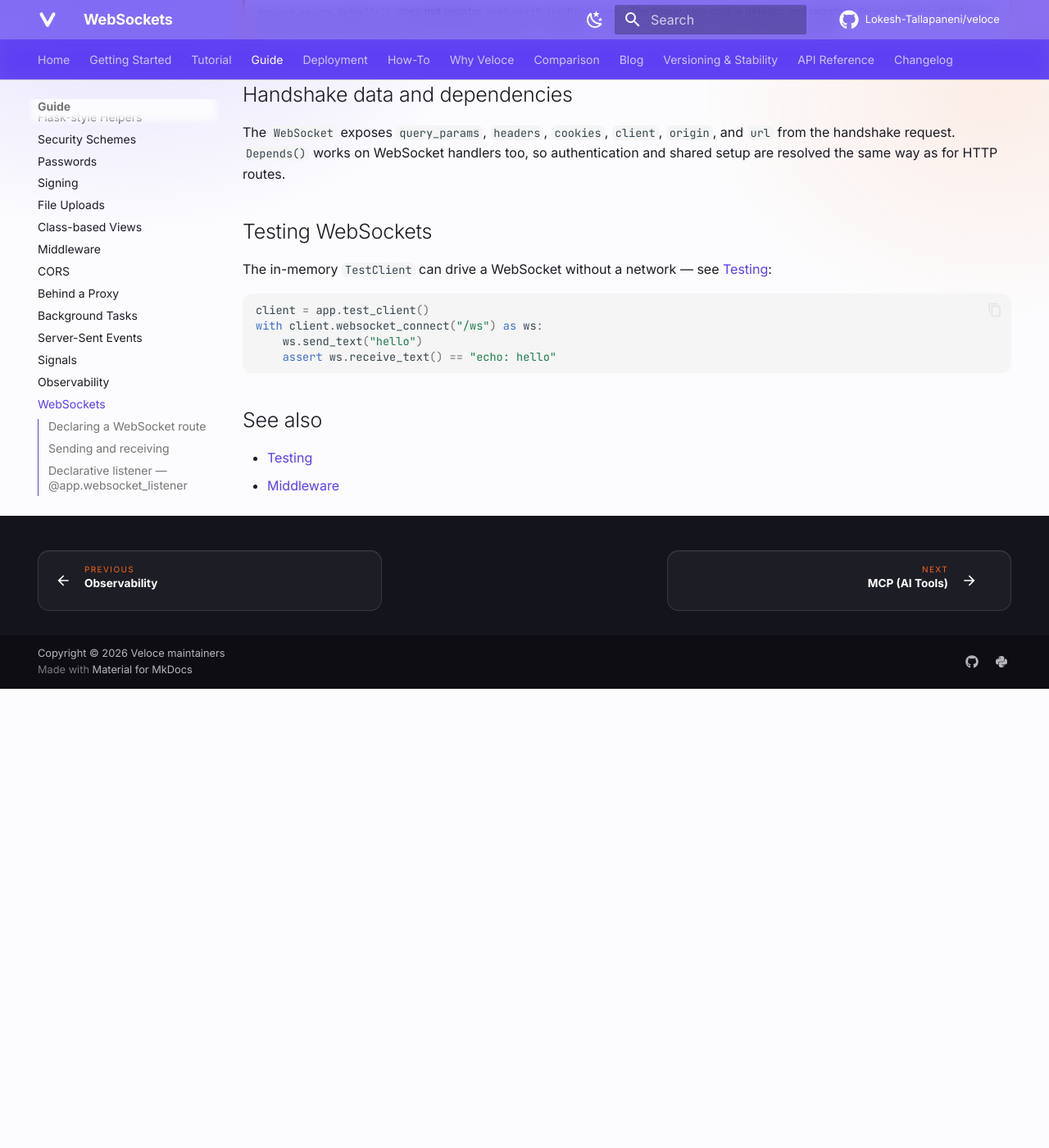
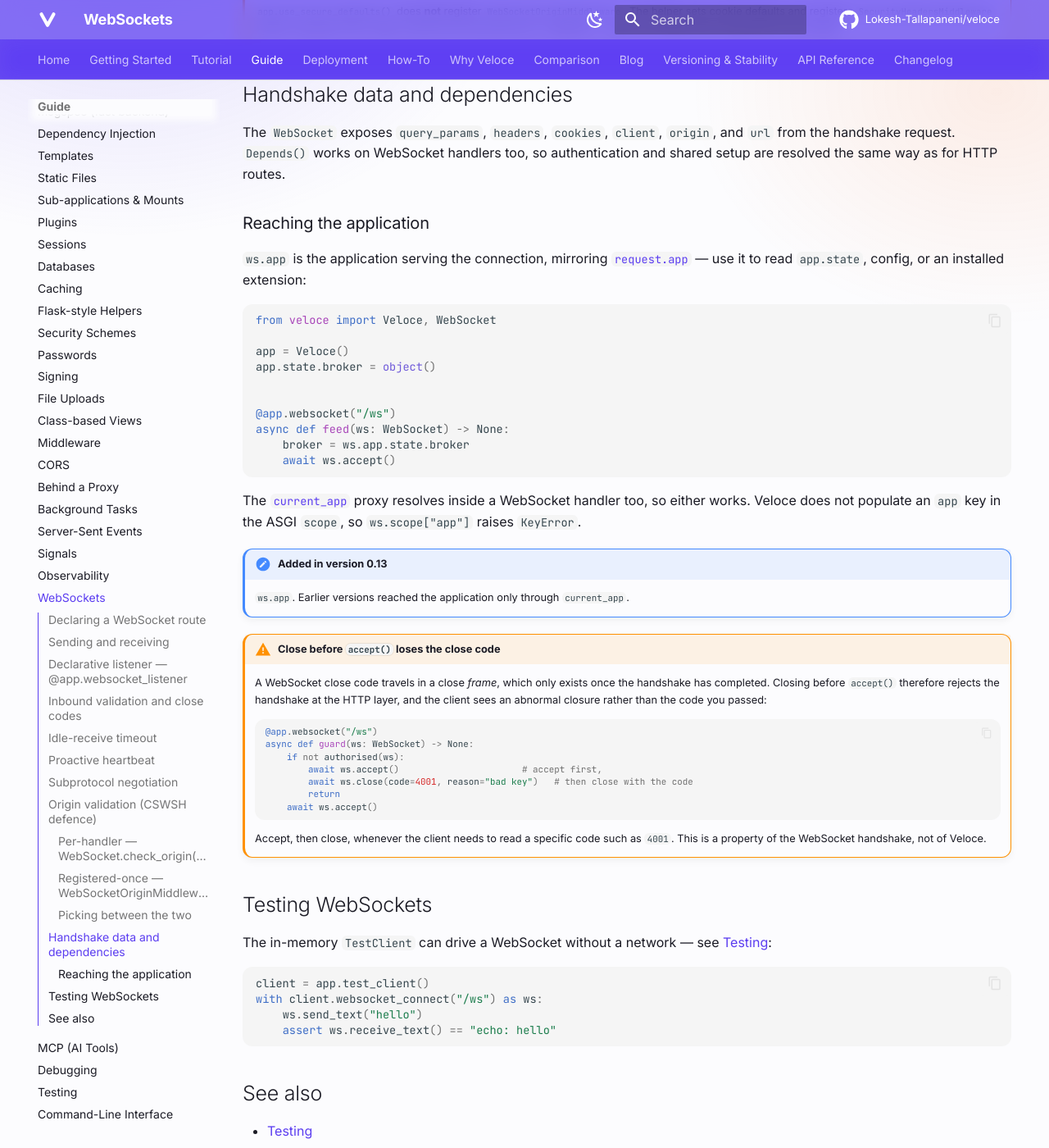
Before and after one commit to Lokesh-Tallapaneni/veloce, an MkDocs documentation site: the page built from docs/guide/websockets.md, in a window 1280 px wide and 1400 px high, scrolled down 6186 px. Shown: the whole window at 82% size. Built offline with MkDocs 1.6.1 and Material for MkDocs 9.7.7, drawn with Linux system fonts in a browser that asks for light colours; comment, search, counter and statistics services are not loaded; before the commit the page ends 7026 px from its top, so only the background shows below that.

Commit message:
expose the application on WebSocket as ws.app

````diff
--- a/docs/guide/websockets.md
+++ b/docs/guide/websockets.md
@@ -318,6 +318,52 @@
 WebSocket handlers too, so authentication and shared setup are resolved
 the same way as for HTTP routes.
 
+### Reaching the application
+
+`ws.app` is the application serving the connection, mirroring
+[`request.app`](../reference.md#veloce.Request) — use it to read
+`app.state`, config, or an installed extension:
+
+```python
+from veloce import Veloce, WebSocket
+
+app = Veloce()
+app.state.broker = object()
+
+
+@app.websocket("/ws")
+async def feed(ws: WebSocket) -> None:
+    broker = ws.app.state.broker
+    await ws.accept()
+```
+
+The [`current_app`](../reference.md#veloce.current_app) proxy resolves inside a
+WebSocket handler too, so either works. Veloce does not populate an
+`app` key in the ASGI `scope`, so `ws.scope["app"]` raises `KeyError`.
+
+!!! note "Added in version 0.13"
+    `ws.app`. Earlier versions reached the application only through
+    `current_app`.
+
+!!! warning "Close before `accept()` loses the close code"
+    A WebSocket close code travels in a close *frame*, which only exists once
+    the handshake has completed. Closing before `accept()` therefore rejects the
+    handshake at the HTTP layer, and the client sees an abnormal closure rather
+    than the code you passed:
+
+    ```python
+    @app.websocket("/ws")
+    async def guard(ws: WebSocket) -> None:
+        if not authorised(ws):
+            await ws.accept()                       # accept first,
+            await ws.close(code=4001, reason="bad key")   # then close with the code
+            return
+        await ws.accept()
+    ```
+
+    Accept, then close, whenever the client needs to read a specific code such
+    as `4001`. This is a property of the WebSocket handshake, not of Veloce.
+
 ## Testing WebSockets
 
 The in-memory `TestClient` can drive a WebSocket without a network — see
````
Also changed, not shown: 3 other files.
